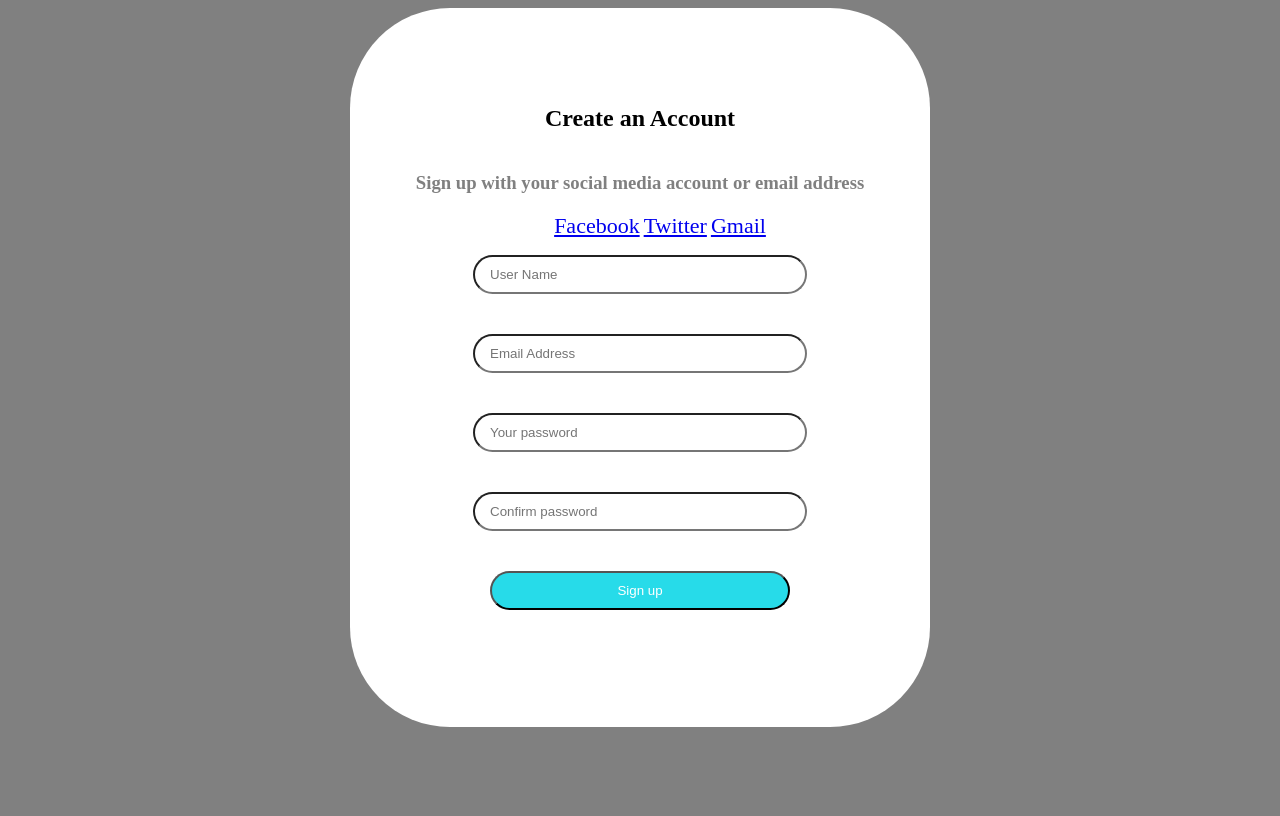
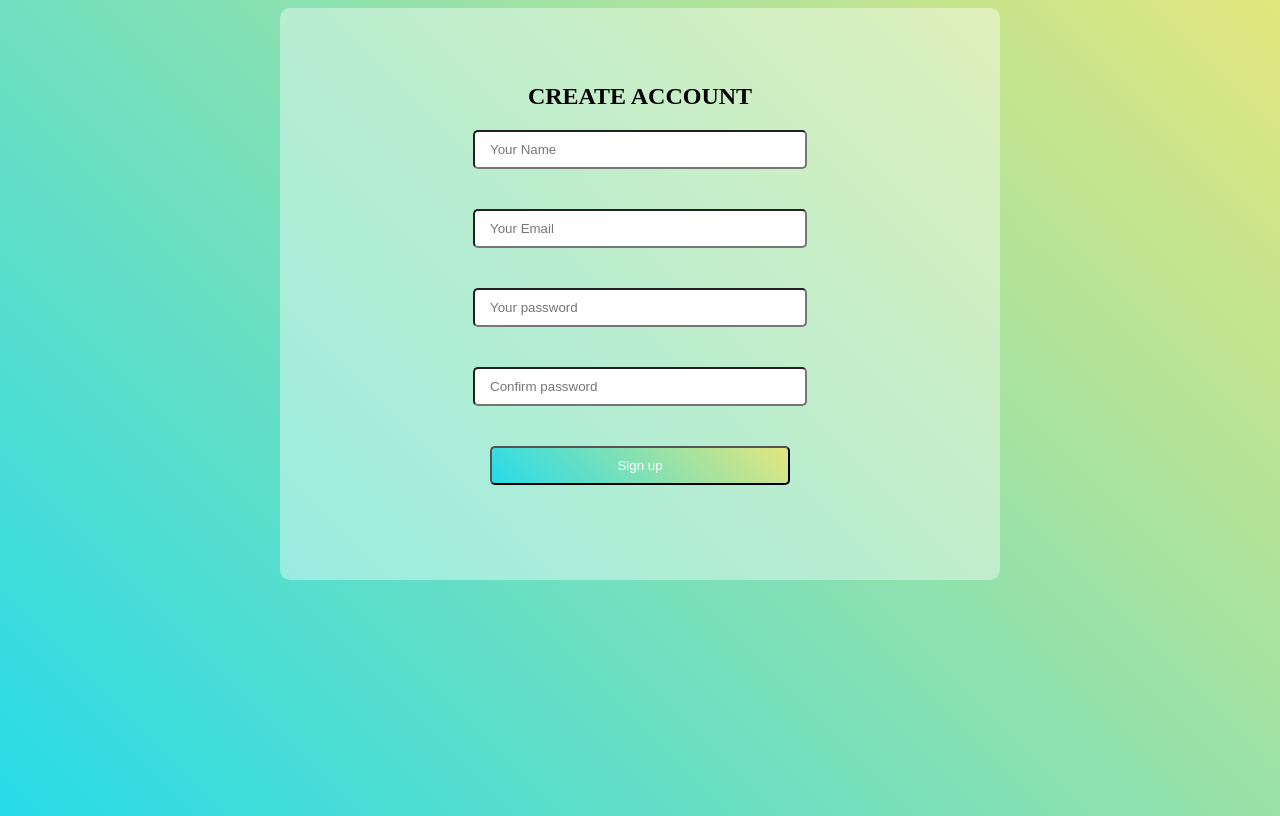
Before and after one commit to Raisul29/contact, a plain HTML site: page index.html in a window 1280 px wide. Drawn offline with Linux system fonts and the light colour scheme.

Commit message:
Add files via upload

```diff
--- a/index.html
+++ b/index.html
@@ -8,22 +8,10 @@
 
 <div class="form-box">
 
-	<h2>Create an Account</h2>
-	<h3>Sign up with your social media account or email address</h3>
-
-<div class="social-icon">
-	<ul>
-		<li><a href="www.facebook.com">Facebook</a></li>
-		<li><a href="www.twitter.com">Twitter</a></li>
-		<li><a href="www.gmail.com">Gmail</a></li>
-	</ul>
-
-</div>
-
-
+	<h2>Create Account</h2>
 	<form>
-		<input type="text" name="" placeholder="User Name">
-		<input type="email" name="" placeholder="Email Address">
+		<input type="text" name="" placeholder="Your Name">
+		<input type="mail" name="" placeholder="Your Email">
 		<input type="password" name="" placeholder="Your password">
 		<input type="password" name="" placeholder="Confirm password">
 		<input type="Submit" name="" value="Sign up"
--- a/project.css
+++ b/project.css
@@ -1,18 +1,14 @@
 body{
-	background: gray;
+	background: linear-gradient(45deg, #27dbe9, #e3e67d);
 	height: 100vh
 }
 
 .form-box{
-	width: 500px;
+	width: 600px;
 	margin: auto;
-	background-color: white;
-	border-radius: 100px;
-	padding: 77px 40px
-}
-
-.form-box h3{
-	color: gray
+	background-color: rgba(255,255,255,0.4);
+	border-radius: 10px;
+	padding: 55px 60px
 }
 .form-box{
 	text-align: center;
@@ -20,35 +16,21 @@ body{
 
 .form-box h2{
 	text-align: center;
-	font-weight: 900;
+	text-transform: uppercase;
+	font-weight: 900
 	margin-bottom: 40px;
-	text
 }
 
 .form-box form input{
 	width: 300px;
     margin-bottom: 40px;
-    border-radius: 20px;
+    border-radius: 5px;
     padding: 10px 15px
 
 }
 .btn{
-	background: #27dbe9;
+	background: linear-gradient(45deg, #27dbe9, #e3e67d);
 	color: white;
 	width:!important;
 	cursor: pointer;
 }
-
-.class a{
-	margin-bottom: 10px
-}
-
-.social-icon ul li{
-	list-style: none;
-	display: inline-block;
-	font-size: 22px;
-	text-align: center;
-}
-.social-icon ul li a:hover{
-	color: red
-}
```
